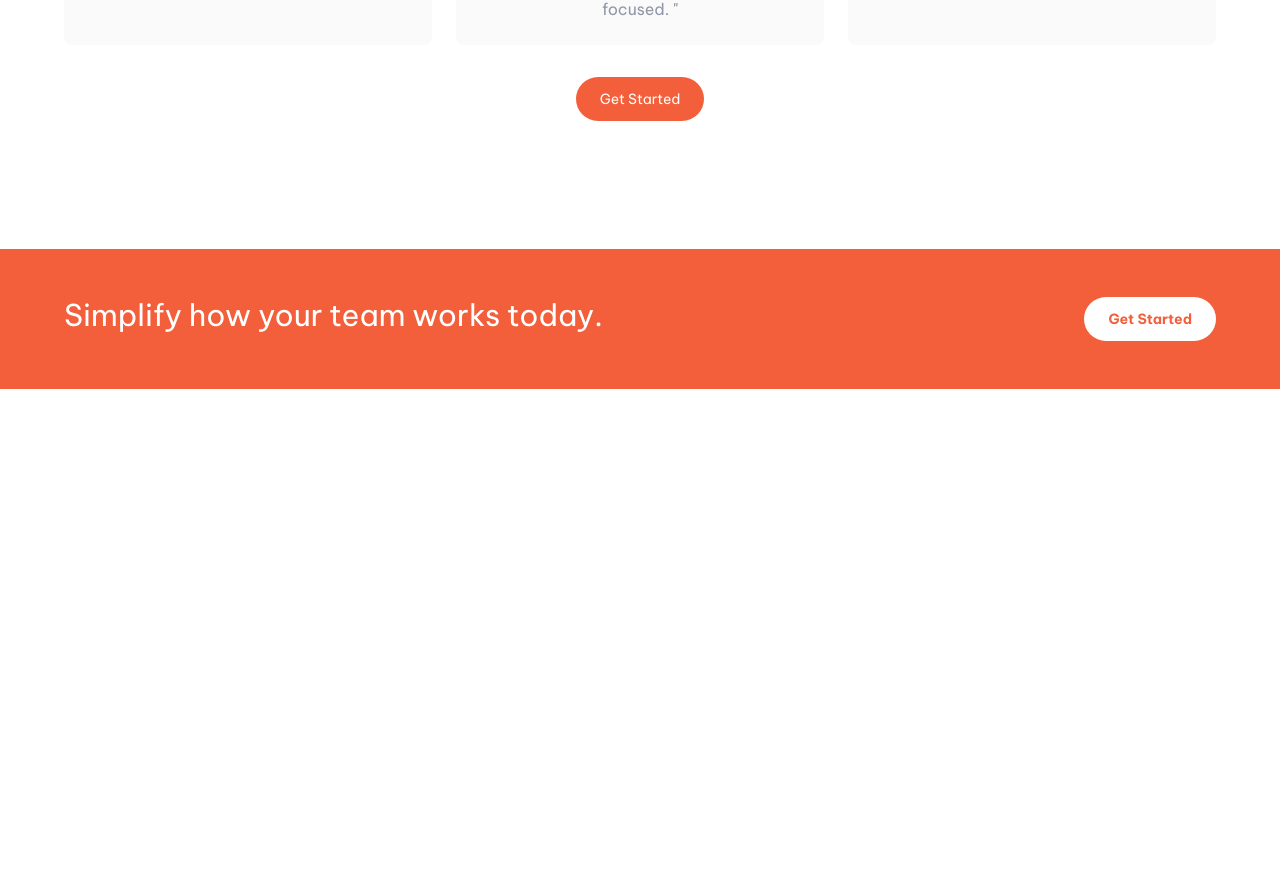
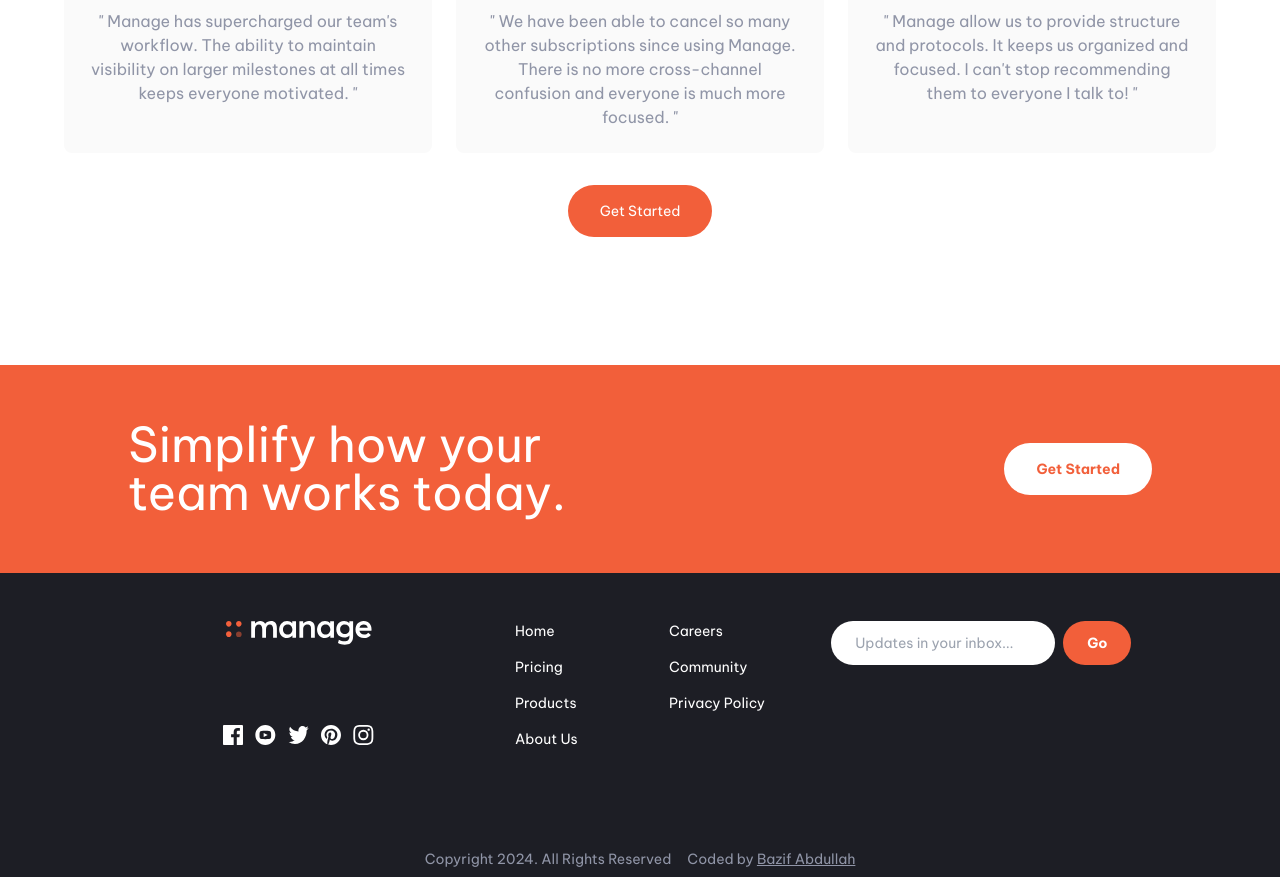
Before and after one commit to bazifabdullah/Manage-Landing-Page, a website: page index.html in a window 1280 px wide. Shown: the part 1611-2488 px from the top of the page. Before the commit the page ends 2000 px from the top, so only its background shows below. Drawn offline with Linux system fonts and the light colour scheme.

Commit message:
Complete Footer

```diff
--- a/index.html
+++ b/index.html
@@ -11,7 +11,7 @@
 </head>
 <body class="font-veitnam">
     <!-- Navbar -->
-    <nav class="container relative mx-auto p-6">
+    <nav class="container relative mx-auto p-6 md:px-32">
         <div class="flex justify-between items-center">
             <div class="pt-2">
                 <img src="images/logo.svg" alt="logo">
@@ -30,7 +30,7 @@
     </nav>
     <!-- Hero Section -->
     <section id="hero" class="mb-20">
-        <div class="container flex flex-col-reverse items-center px-6 mx-auto mt-10 space-y-0 md:space-y-0 md:flex-row">
+        <div class="container flex flex-col-reverse items-center px-6 mx-auto mt-10 space-y-0 md:space-y-0 md:flex-row md:px-32">
             <div class="flex flex-col space-y-10 md:w-1/2">
                 <h1 class="max-w-md text-4xl font-bold text-center md:text-5xl md:text-left">Bring everyone together to build better products.</h1>
                 <p class="max-w-sm text-darkGrayishBlue text-center md:text-left">
@@ -47,7 +47,7 @@
     </section>
     <!-- Features -->
     <section id="features">
-        <div class="container flex flex-col px-6 mx-auto space-y-10 md:space-y-0 md:flex-row">
+        <div class="container flex flex-col px-6 mx-auto space-y-10 md:space-y-0 md:flex-row md:px-32">
             <div class="flex flex-col space-y-10 md:w-1/2">
                 <h1 class="max-w-md text-3xl font-bold text-center md:text-left md:text-4xl">
                     What's different about Manage?
@@ -160,20 +160,66 @@
                 </div>
             </div>
             <div class="flex justify-center mt-8">
-                <a href="#" class="bg-brightRed px-6 p-3 text-white rounded-full hover:bg-brightRedLight text-sm">Get Started</a>
+                <a href="#" class="bg-brightRed px-6 p-3 text-white rounded-full hover:bg-brightRedLight text-sm md:px-8 md:p-4">Get Started</a>
             </div>
         </div>
     </section>
     <!-- CTA Section -->
     <section id="CTA">
-        <div class="flex mt-32 flex-col space-y-6 justify-between px-16 py-12 md:space-y-0 md:flex-row bg-brightRed">
-            <h2 class="text-3xl text-white md:w-1/2">
+        <div class="flex mt-32 bg-brightRed flex-col space-y-6 px-16 md:px-32 py-14 md:justify-between md:space-y-0 md:flex-row ">
+            <h2 class="text-3xl text-center text-white md:w-1/2 md:text-left md:text-5xl">
                 Simplify how your team works today.
             </h2>
-            <div class="flex items-center">
-                <a href="#" class="bg-white px-6 p-3 text-brightRed font-bold rounded-full hover:text-brightRedLight text-sm">Get Started</a>
+            <div class="flex items-center justify-center">
+                <a href="#" class="bg-white px-6 p-3 text-brightRed font-bold rounded-full hover:text-brightRedLight text-sm md:px-8 md:p-4">Get Started</a>
             </div>
         </div>
     </section>
+    <!-- Footer -->
+     <section id="footer">
+        <div class="flex flex-col-reverse py-12 bg-veryDarkBlue md:px-32 md:flex-row md:space-y-0 md:justify-between">
+            <div class="flex flex-col-reverse items-center md:flex-col md:w-1/3">
+                <div class="md:mb-20">
+                    <img src="images/logo-white.svg" alt="logo-white">
+                </div>
+                <div class="flex flex-row mb-12 space-x-8 md:space-x-3">
+                    <img src="images/icon-facebook.svg" alt="icon-facebook">
+                    <img src="images/icon-youtube.svg" alt="icon-youtube">
+                    <img src="images/icon-twitter.svg" alt="icon-twitter">
+                    <img src="images/icon-pinterest.svg" alt="icon-pinterest">
+                    <img src="images/icon-instagram.svg" alt="icon-instagram">
+                </div>
+            </div>
+            <div class="flex flex-row space-x-20 mb-6 justify-center md:space-x-0 md:justify-around md:w-1/3">
+                <div class="flex flex-col">
+                    <ul class="text-white text-left text-xs md:text-sm">
+                        <li class="mb-4">Home</li>
+                        <li class="mb-4">Pricing</li>
+                        <li class="mb-4">Products</li>
+                        <li class="mb-4">About Us</li>
+                    </ul>
+                </div>
+                <div class="flex flex-col">
+                    <ul class="text-white text-left text-xs md:text-sm">
+                        <li class="mb-4">Careers</li>
+                        <li class="mb-4">Community</li>
+                        <li class="mb-4">Privacy Policy</li>
+                    </ul>
+                </div>
+            </div>
+            <div class="flex flex-row justify-center md:w-1/3">
+                <div class="md:mb-20 mb-8">
+                    <input type="text" placeholder="Updates in your inbox..." class="rounded-full border-none outline-none px-6 py-3 mr-2 text-xs md:text-sm">
+                </div>
+                <div class="flex items-start">
+                    <a href="#" class="text-white px-6 py-3 bg-brightRed font-bold rounded-full hover:bg-brightRedLight text-xs md:text-sm">Go</a>
+                </div>
+            </div>
+        </div>
+        <div class="bg-veryDarkBlue flex flex-col justify-center items-center md:flex-row space-x-4 py-2">
+            <p class=" text-xs md:text-sm text-darkGrayishBlue mb-2 md:mb-0">Copyright 2024. All Rights Reserved</p>
+            <p class="text-xs md:text-sm text-darkGrayishBlue">Coded by <a href="https://www.linkedin.com/notifications/?filter=all" target="_blank" class="underline hover:text-white">Bazif Abdullah</a></p>
+        </div>
+     </section>
 </body>
 </html>
```
Also changed, not shown: images/logo-white.svg (added), src/output.css.
